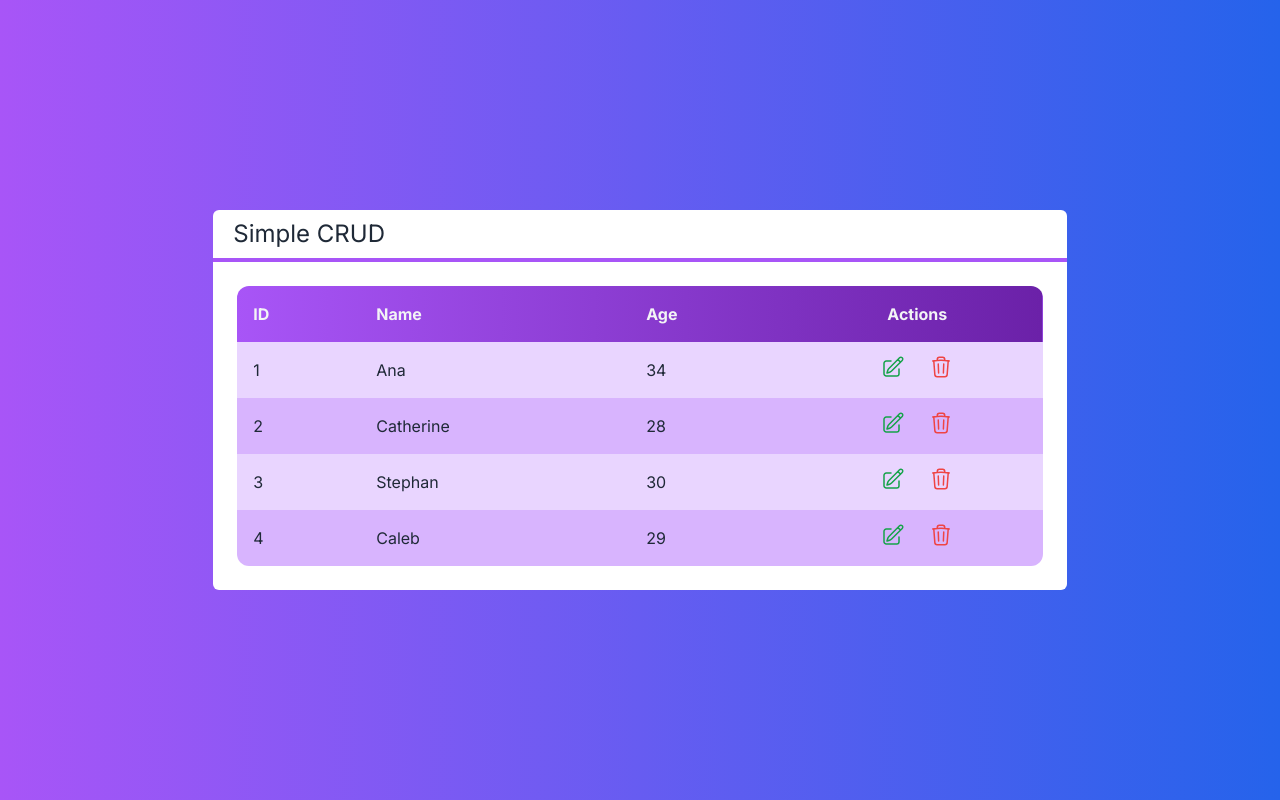
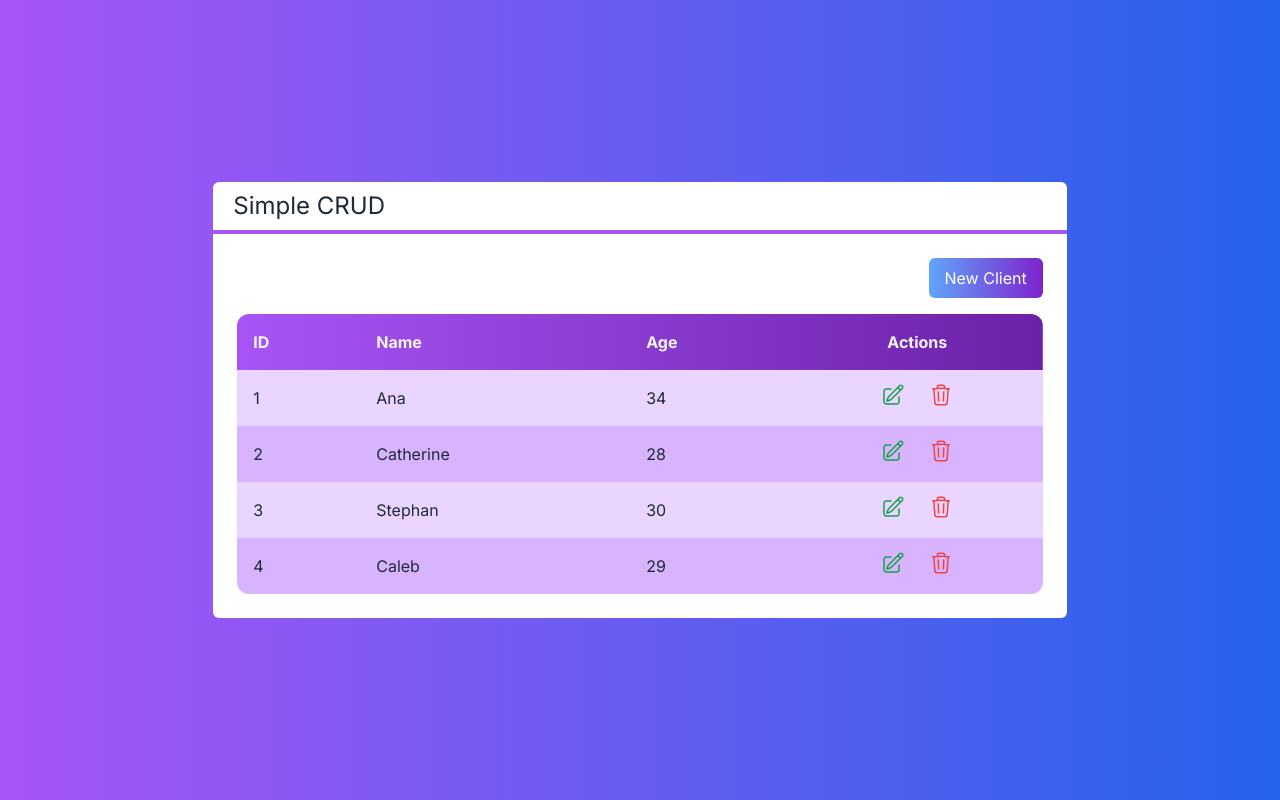
Before and after one commit to iaraflaminio/project-next-crud, a Next.js app: page / in a window 1280 px wide. Built offline with nearby package versions, Linux system fonts and the light colour scheme.

Commit message:
fixing styling issues for New Client Button component

```diff
--- a/src/components/ButtonNewClient.tsx
+++ b/src/components/ButtonNewClient.tsx
@@ -1,15 +1,13 @@
 interface ButtonProps {
-    color?: 'green' | 'blue' | 'gray'
     className?: string
     children: any
     onClick?: () => void
 }
 
 export default function ButtonNewClient(props: ButtonProps) {
-    const color = props.color ?? 'gray'
     return (
         <button onClick={props.onClick} className={`
-            bg-gradient-to-r from-${color}-400 to-${color}delay-700
+            bg-gradient-to-r from-blue-400 to-purple-700
             text-white px-4 py-2 rounded-md
             ${props.className}
         `}>
--- a/src/pages/index.tsx
+++ b/src/pages/index.tsx
@@ -1,3 +1,4 @@
+import ButtonNewClient from "@/components/ButtonNewClient";
 import Layout from "@/components/Layout";
 import TableClient from "@/components/TableClient";
 import Client from "@/core/Client";
@@ -29,6 +30,9 @@ export default function Home() {
      ${inter.className}`}>
 
       <Layout Title="Simple CRUD">
+        <div className="flex justify-end">
+          <ButtonNewClient className="mb-4">New Client</ButtonNewClient>
+        </div>
         <TableClient clients={clients} selectedClient={selectedClient} deletedClient={deletedClient}></TableClient>
       </Layout>
     </div>
```
